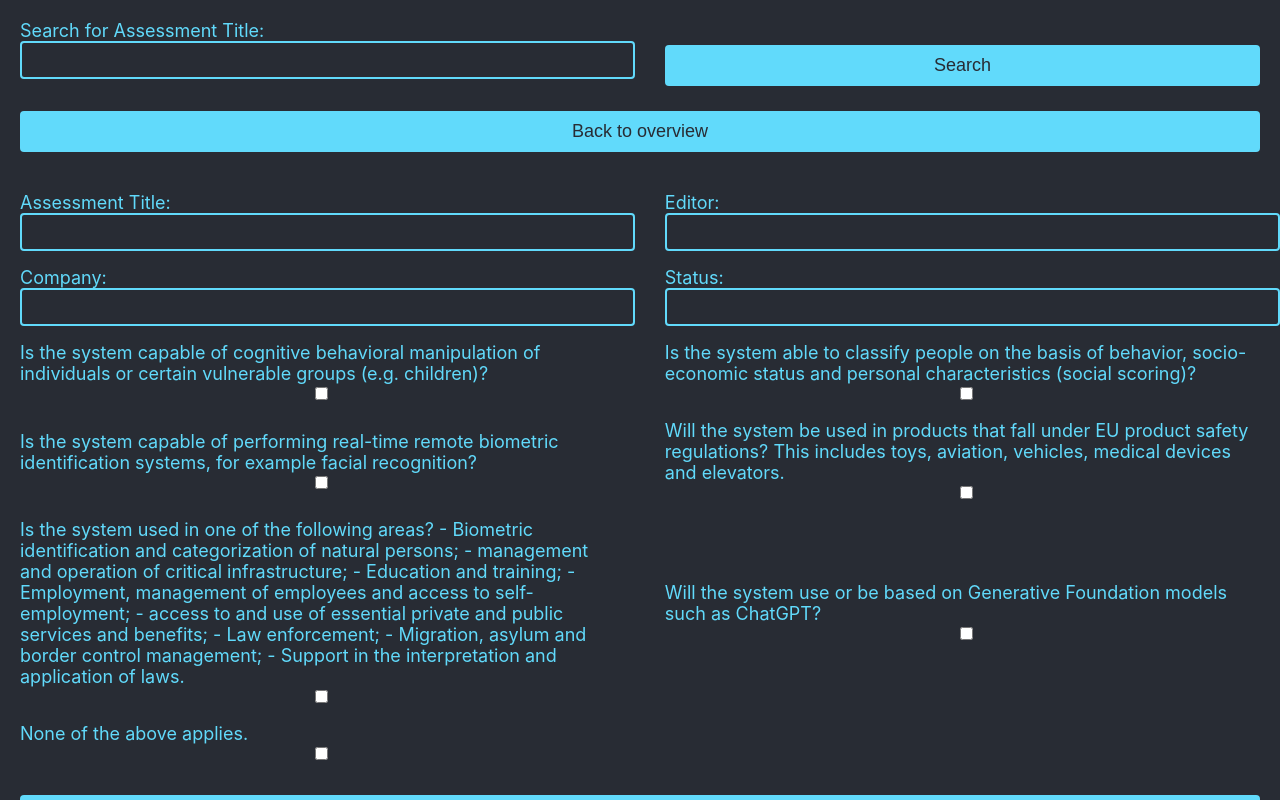
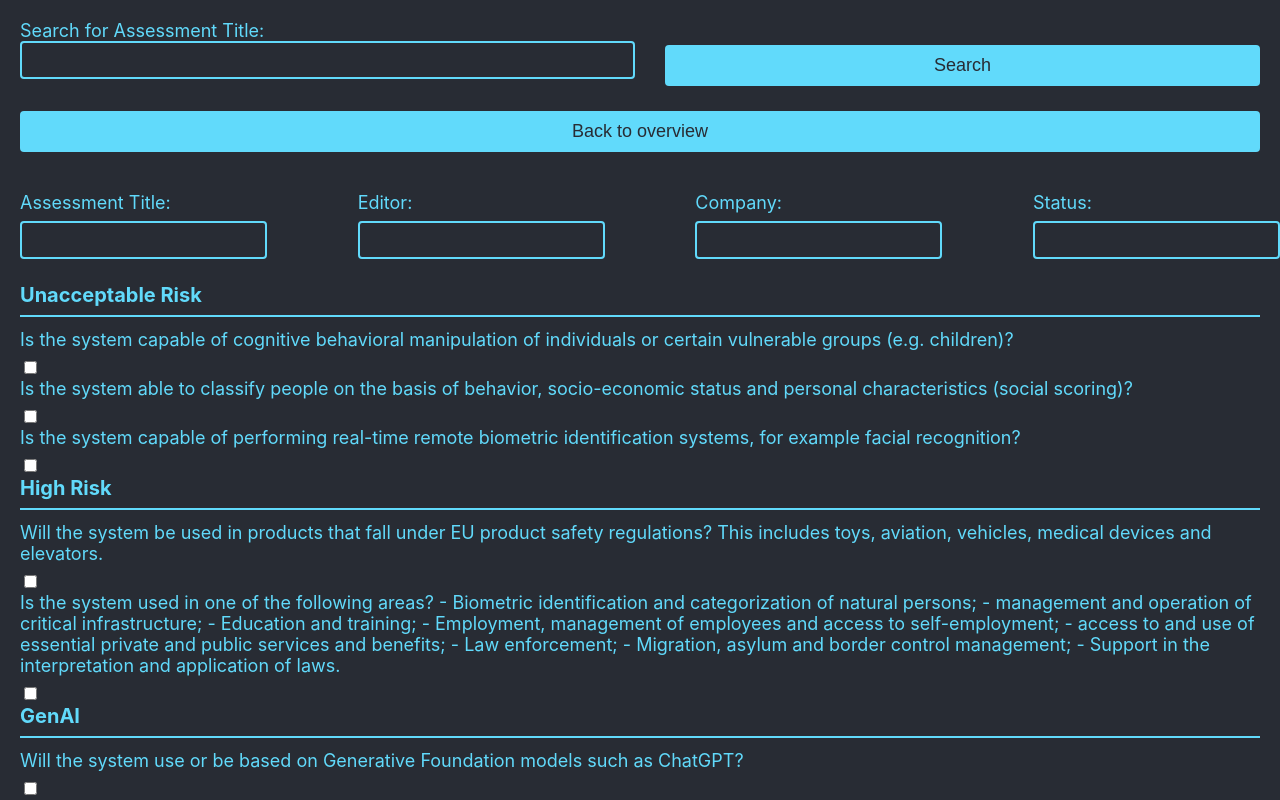
Before and after one commit to JulianKle/cappstone-trial-react, a React (Create React App) app: page / in a window 1280 px wide. Shown: the top 800 px of the page. Built offline with nearby package versions, Linux system fonts and the light colour scheme.

Commit message:
code fix in app.js -> ternary change

```diff
--- a/src/App.js
+++ b/src/App.js
@@ -54,13 +54,10 @@ function App() {
           onDeleteAssessment={handleDeleteAssessment}
         />
       ) : (
-        filteredAssessment.map((searchedAssessment) => (
-          <Card
-            key={searchedAssessment.id}
-            assessments={[searchedAssessment]}
-            onDeleteAssessment={handleDeleteAssessment}
-          />
-        ))
+        <Card
+          assessments={filteredAssessment}
+          onDeleteAssessment={handleDeleteAssessment}
+        />
       )}
     </>
   );
--- a/src/components/formular/Formular.js
+++ b/src/components/formular/Formular.js
@@ -14,12 +14,44 @@ const StyledForm = styled.form`
 `;
 
 const FormField = styled.div`
-  flex: 0 0 48%; /* Zwei Eingabefelder nebeneinander */
-  margin-bottom: 16px;
+  margin-bottom: 24px;
 
   label {
     margin-bottom: 8px;
     font-size: 18px;
+    display: block;
+  }
+
+  .group-label {
+    font-size: 20px;
+    font-weight: bold;
+    margin-bottom: 12px;
+    border-bottom: 2px solid #61dafb;
+    padding-bottom: 8px;
+  }
+
+  .checkbox-group {
+    margin-bottom: 16px;
+  }
+
+  .checkbox-items {
+    display: flex;
+    flex-wrap: wrap;
+  }
+
+  .checkbox-item {
+    display: flex;
+    align-items: center;
+    margin-right: 16px;
+  }
+
+  input[type="checkbox"] {
+    width: auto;
+    margin-right: 8px;
+  }
+
+  .checkbox-label {
+    font-size: 16px;
   }
 
   input {
@@ -31,6 +63,14 @@ const FormField = styled.div`
     background-color: #282c34;
     color: #61dafb;
     outline: none;
+
+    .group-label {
+      font-size: 20px;
+      font-weight: bold;
+      margin-bottom: 12px;
+      border-bottom: 2px solid #61dafb;
+      padding-bottom: 8px;
+    }
 
     &:focus {
       border-color: #38a169;
@@ -113,6 +153,8 @@ export function Formular({ handleNewAssessment }) {
       </FormField>
 
       <FormField>
+        <div>
+          <div className="group-label">Unacceptable Risk</div>
           <label htmlFor="cognitiveBehavior">
             Is the system capable of cognitive behavioral manipulation of
             individuals or certain vulnerable groups (e.g. children)?
@@ -124,9 +166,6 @@ export function Formular({ handleNewAssessment }) {
             checked={handleCheckBox.cognitiveBehavior}
             onChange={() => handleCheckboxChange("cognitiveBehavior")}
           />
-      </FormField>
-
-      <FormField>
           <label htmlFor="socialScoring">
             Is the system able to classify people on the basis of behavior,
             socio-economic status and personal characteristics (social scoring)?
@@ -138,8 +177,6 @@ export function Formular({ handleNewAssessment }) {
             checked={handleCheckBox.socialScoring}
             onChange={() => handleCheckboxChange("socialScoring")}
           />
-      </FormField>
-      <FormField>
           <label htmlFor="biometricIdentification">
             Is the system capable of performing real-time remote biometric
             identification systems, for example facial recognition?
@@ -151,12 +188,14 @@ export function Formular({ handleNewAssessment }) {
             checked={handleCheckBox.biometricIdentification}
             onChange={() => handleCheckboxChange("biometricIdentification")}
           />
-      </FormField>
-      <FormField>
+        </div>
+
+        <div>
+          <div className="group-label">High Risk</div>
           <label htmlFor="useUnderSafetyRegulation">
-          Will the system be used in products that fall under EU product safety
-          regulations? This includes toys, aviation, vehicles, medical devices
-          and elevators.
+            Will the system be used in products that fall under EU product
+            safety regulations? This includes toys, aviation, vehicles, medical
+            devices and elevators.
           </label>
           <input
             id="useUnderSafetyRegulation"
@@ -165,14 +204,12 @@ export function Formular({ handleNewAssessment }) {
             checked={handleCheckBox.useUnderSafetyRegulation}
             onChange={() => handleCheckboxChange("useUnderSafetyRegulation")}
           />{" "}
-      </FormField>
-      <FormField>
           <label htmlFor="useInCertainArea">
             Is the system used in one of the following areas? - Biometric
-          identification and categorization of natural persons; - management and
-          operation of critical infrastructure; - Education and training; -
-          Employment, management of employees and access to self-employment; -
-          access to and use of essential private and public services and
+            identification and categorization of natural persons; - management
+            and operation of critical infrastructure; - Education and training;
+            - Employment, management of employees and access to self-employment;
+            - access to and use of essential private and public services and
             benefits; - Law enforcement; - Migration, asylum and border control
             management; - Support in the interpretation and application of laws.
           </label>
@@ -183,8 +220,10 @@ export function Formular({ handleNewAssessment }) {
             checked={handleCheckBox.useInCertainArea}
             onChange={() => handleCheckboxChange("useInCertainArea")}
           />{" "}
-      </FormField>
-      <FormField>
+        </div>
+
+        <div>
+          <div className="group-label">GenAI</div>
           <label htmlFor="useGenAI">
             Will the system use or be based on Generative Foundation models such
             as ChatGPT?
@@ -196,8 +235,10 @@ export function Formular({ handleNewAssessment }) {
             checked={handleCheckBox.useGenAI}
             onChange={() => handleCheckboxChange("useGenAI")}
           />{" "}
-      </FormField>
-      <FormField>
+        </div>
+
+        <div>
+          <div className="group-label">Low Risk</div>
           <label htmlFor="noneAboveApplies">None of the above applies.</label>
           <input
             id="noneAboveApplies"
@@ -206,6 +247,7 @@ export function Formular({ handleNewAssessment }) {
             checked={handleCheckBox.noneAboveApplies}
             onChange={() => handleCheckboxChange("noneAboveApplies")}
           />{" "}
+        </div>
       </FormField>
       <SubmitButton type="submit">Submit</SubmitButton>
     </StyledForm>
```
Lines whose indentation alone changed are shown as unchanged.
